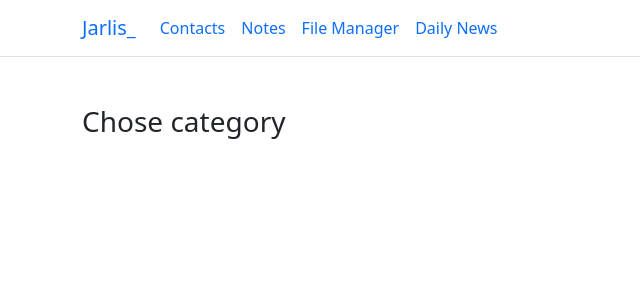
After one commit to kravtsov-s-o/django-personal-assistant, a Django app: template personal_assistant/filemanager/templates/filemanager/choose_category.html in a window 1280 px wide. The commit adds this page. Shown: the top 300 px of the page, without its empty margins (0-640 px from the left). Run offline with Django 3.2, Linux system fonts and the light colour scheme; the template is opened without the code that fills it, so the values that code supplies are empty.

Commit message:
filter by category

```diff
--- /dev/null
+++ b/personal_assistant/filemanager/templates/filemanager/choose_category.html
@@ -0,0 +1,14 @@
+{% extends 'users/base-template.html' %}
+
+{% block title %}Choose category{% endblock %}
+
+{% block content %}
+<h1 class="card-title h3">Chose category</h1>
+<div class="list-group">
+    {% for category in categories %}
+    <a href="{% url 'filemanager:files_by_catogories' category.id %}" class="list-group-item list-group-item-action">
+        {{ category.name }}
+    </a>
+    {% endfor %}
+</div>
+{% endblock %}
--- a/personal_assistant/filemanager/templates/filemanager/uploaded_files.html
+++ b/personal_assistant/filemanager/templates/filemanager/uploaded_files.html
@@ -9,6 +9,9 @@
     </div>
     <div class="col text-end">
         <a href="{% url 'filemanager:add_file' %}" class="btn btn-primary">Add file</a>
+    </div>
+    <div class="col text-end">
+        <a href="{% url 'filemanager:choose_category' %}" class="btn btn-primary">Filter by category</a>
     </div>
 </div>
 <div class="row">
--- a/personal_assistant/filemanager/urls.py
+++ b/personal_assistant/filemanager/urls.py
@@ -5,8 +5,8 @@ from django.urls import path
 app_name = 'filemanager'
 
 urlpatterns = [
-    path('file/add', views.upload_file, name='add_file'),
-    path('file/view', views.uploaded_files, name='uploaded_files'),
+    path('file/add/', views.upload_file, name='add_file'),
+    path('file/view/', views.uploaded_files, name='uploaded_files'),
     path('file/download/<int:file_id>/', views.download_file, name='download_file'),
     path('file/edit/<int:file_id>/', views.edit_file, name='edit_file'),
     path('file/delete/<int:pk>/', views.delete_file, name='delete_file'),
@@ -15,4 +15,6 @@ urlpatterns = [
     path('category/manage/', views.manage_categories, name='manage_categories'),
     path('category/edit/<int:category_id>/', views.edit_category, name='edit_category'),
     path('category/delete/<int:category_id>/', views.delete_category, name='delete_category'),
+    path('file/view/<int:category_id>/', views.files_by_catogories, name='files_by_catogories'),
+    path('category/choose/', views.choose_category, name='choose_category'),
 ]
```
Also changed, not shown: personal_assistant/filemanager/views.py (+8 -0 lines), personal_assistant/filemanager/forms.py (line endings or trailing spaces).
